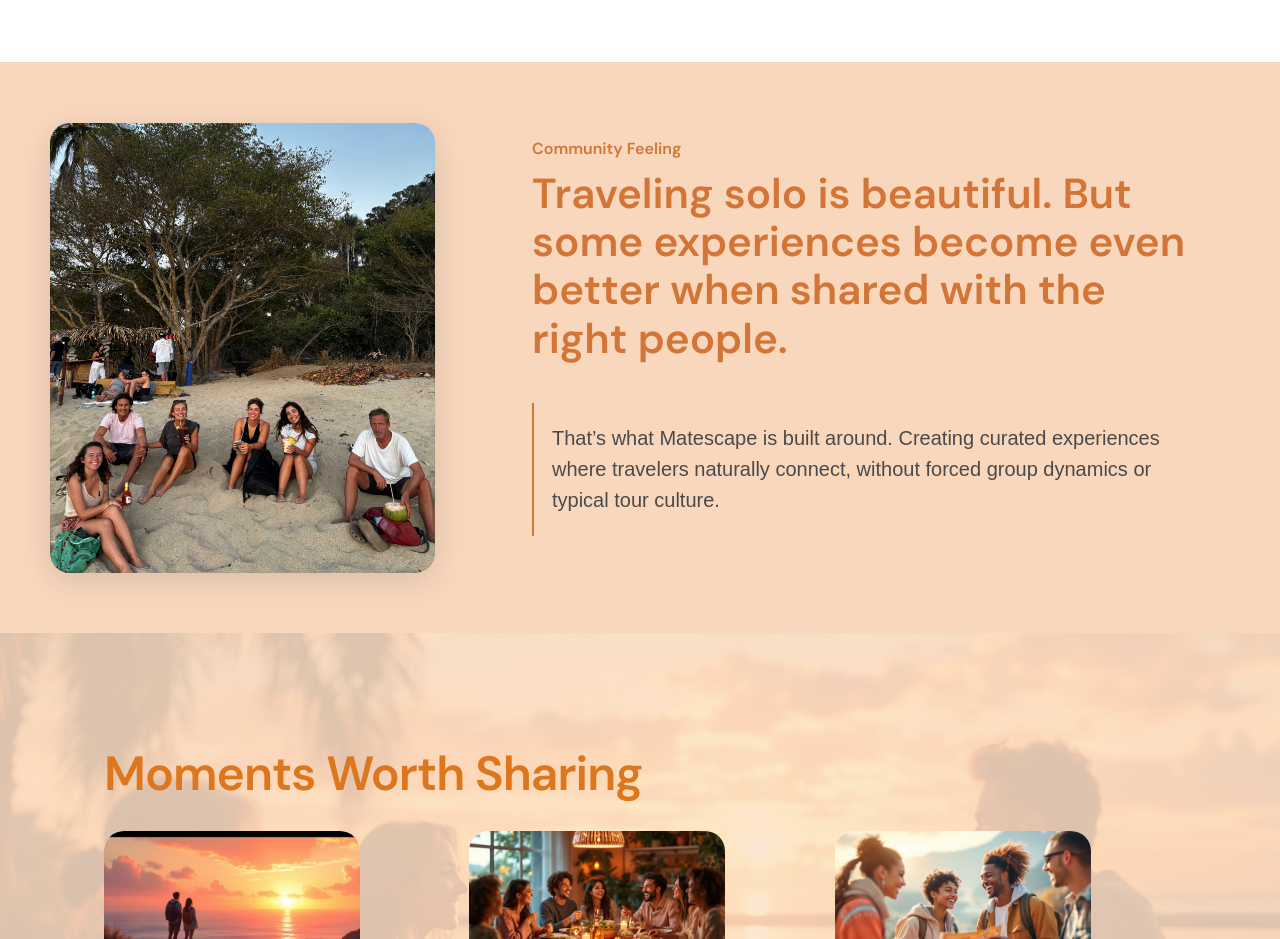
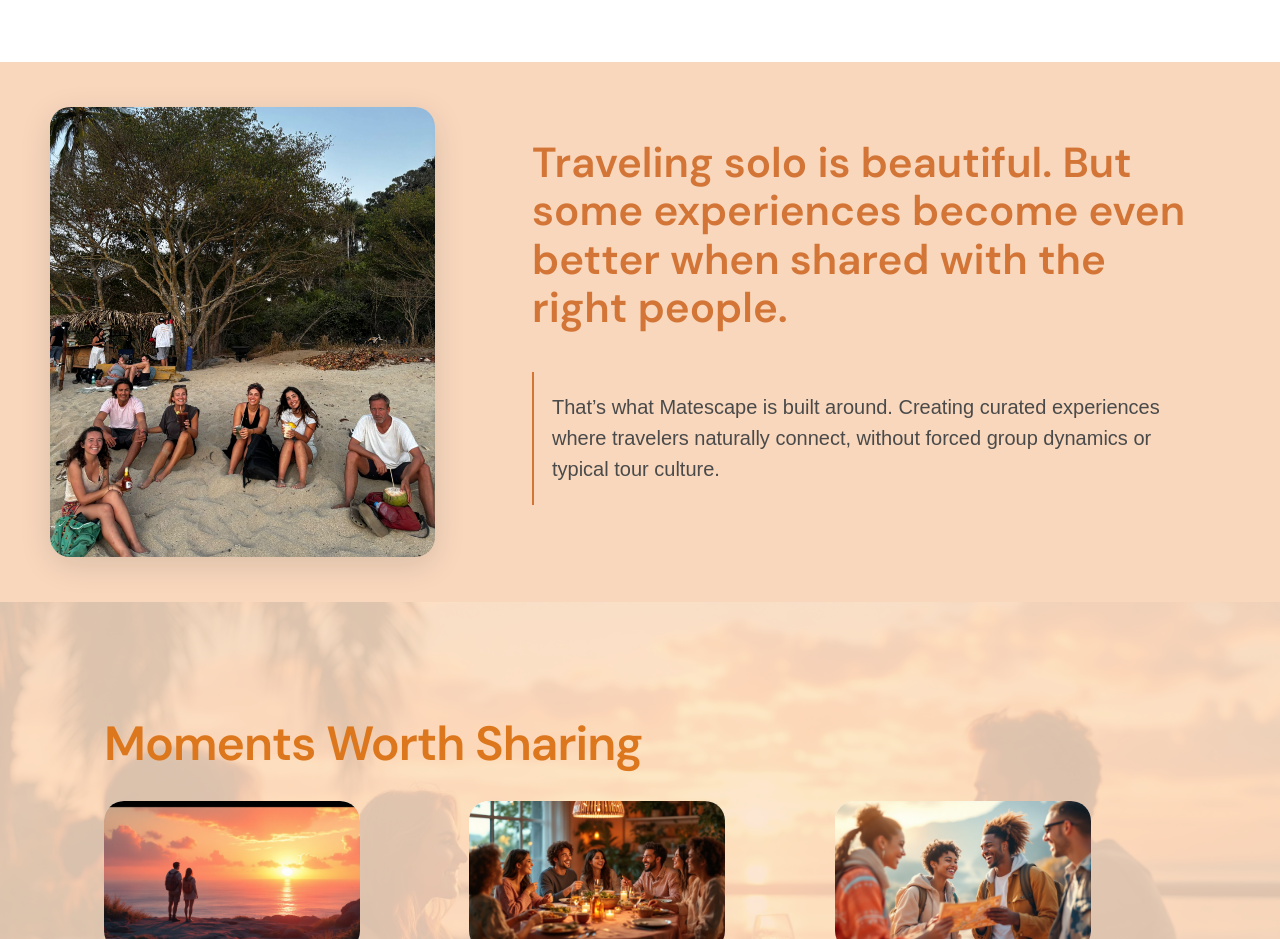
Before and after one commit to talhatbf911-sudo/matescape-website, a React (Vite) app: page / in a window 1280 px wide. Shown: the part 6660-7599 px from the top of the page. Built offline with nearby package versions, Linux system fonts and the light colour scheme; a web font is replaced by a local one.

Commit message:
Update CommunityTogether.jsx

```diff
--- a/src/components/CommunityTogether.jsx
+++ b/src/components/CommunityTogether.jsx
@@ -11,7 +11,6 @@ export default function CommunityTogether() {
 
         <div className={styles.textCol}>
           <header className={styles.header}>
-            <p className={styles.label}>Community Feeling</p>
             <h2 id="community-together-heading" className={styles.heading}>
 Traveling solo is beautiful.
 But some experiences become even better when shared with the right people.            </h2>
```
